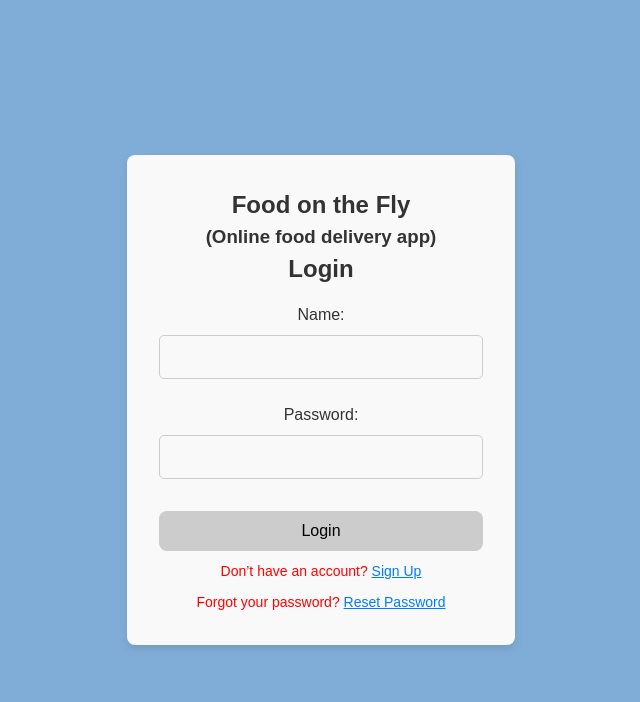
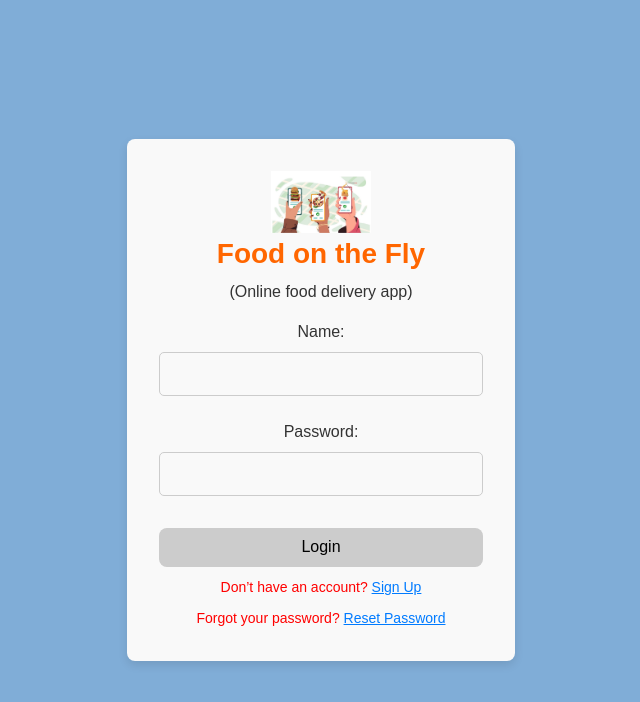
Before and after one commit to NaliniRaghav/Raghavendra_Nalini_FoodDeliveryApp_Capstone_FrontEnd, a React (Vite) app: page / in a window 1280 px wide. Shown: the top 702 px of the page, without its empty margins (319-959 px from the left). Built offline with nearby package versions, Linux system fonts and the light colour scheme.

Commit message:
login page

```diff
--- a/src/css/LoginPage.css
+++ b/src/css/LoginPage.css
@@ -76,3 +76,9 @@ button:disabled {
   text-decoration: none;
   color: #0056b3;
 }
+.logo {
+  display: block;
+  margin: 0 auto;
+  width: 100px; /* Adjust size as needed */
+  height: auto;
+}
--- a/src/pages/LoginPage.jsx
+++ b/src/pages/LoginPage.jsx
@@ -41,9 +41,13 @@ function LoginPage({ setCurrentForm }) {
   return (
     <div className="login-page">
       <form onSubmit={handleLogin}>
-        <h2>Food on the Fly</h2>
+      <img src={"/assets/images/logo.jpg"} alt="Food on the Fly Logo" className="logo" />
+        {/* <h2>Food on the Fly</h2>
         <h3>(Online food delivery app)</h3>
-        <h2>Login</h2>
+        <h2>Login</h2> */}
+        <h2 style={{ color: '#ff6600', fontSize: '28px', marginBottom: '5px' }}>Food on the Fly</h2>
+        <h3 style={{ color: '#333', fontSize: '16px', fontWeight: 'normal', marginTop: '0' }}>
+          (Online food delivery app) </h3>
         <label>
           Name:
           <input
```
